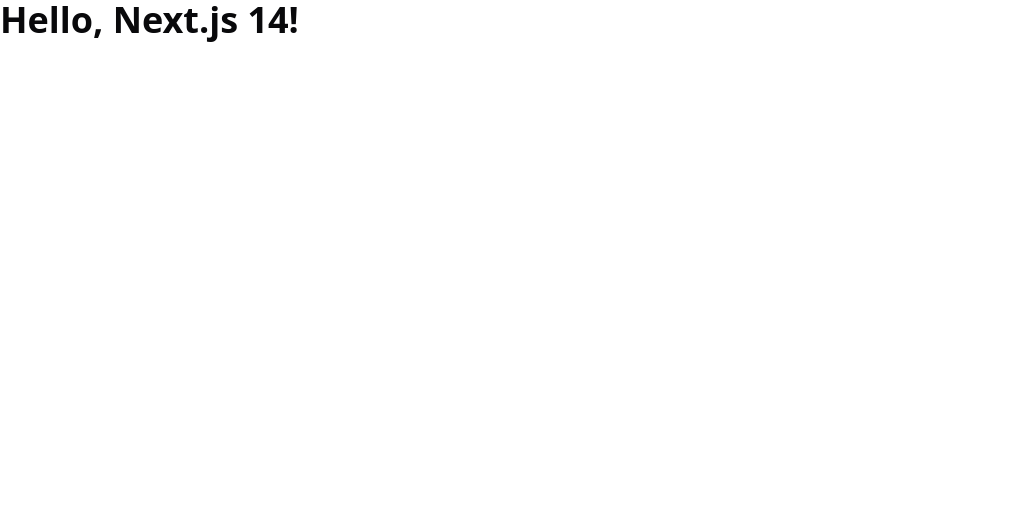
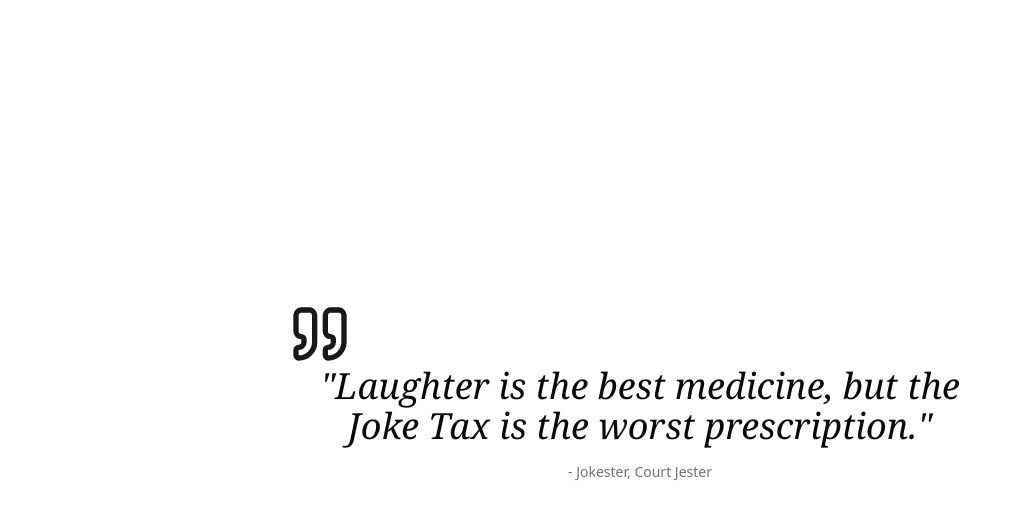
Before and after one commit to realrisman/quote-of-the-day, a Next.js app: page / in a window 1280 px wide. Shown: the top 520 px of the page, without its empty margins (0-1019 px from the left). Built offline with nearby package versions, Linux system fonts and the light colour scheme.

Commit message:
feat: add initial quote-display component

```diff
--- a/src/app/(main)/layout.tsx
+++ b/src/app/(main)/layout.tsx
@@ -22,7 +22,9 @@
 const Layout = ({ children }: LayoutProps) => {
   return (
     <html lang="en">
-      <body className={cn('min-h-screen bg-background font-sans antialiased', fontSans.variable)}>
+      <body
+        className={cn('h-screen w-screen bg-background font-sans antialiased', fontSans.variable)}
+      >
         {children}
       </body>
     </html>
--- a/src/app/(main)/page.tsx
+++ b/src/app/(main)/page.tsx
@@ -1,11 +1,9 @@
 import type { NextPage } from 'next'
 
+import QuoteDisplay from '@/components/quote-display'
+
 const Page: NextPage = () => {
-  return (
-    <div className="container">
-      <h1 className="text-4xl font-bold">Hello, Next.js 14!</h1>
-    </div>
-  )
+  return <QuoteDisplay />
 }
 
 export default Page
--- /dev/null
+++ b/src/components/quote-display.tsx
@@ -0,0 +1,21 @@
+import { Quote } from 'lucide-react'
+
+const QuoteDisplay = () => {
+  return (
+    <div className="flex flex-col items-center justify-center h-full p-4">
+      <div className="relative max-w-full sm:max-w-2xl">
+        <div className="absolute top-0 left-0 transform -translate-x-1/4 -translate-y-1/4 text-primary">
+          <Quote className="h-8 w-8 sm:h-12 sm:w-12 md:h-16 md:w-16" />
+        </div>
+        <blockquote className="relative px-4 pt-12 text-center font-serif text-xl italic leading-relaxed sm:text-2xl md:text-3xl lg:text-4xl">
+          &quot;Laughter is the best medicine, but the Joke Tax is the worst prescription.&quot;
+        </blockquote>
+        <div className="mt-4 text-center text-xs font-medium text-muted-foreground sm:text-sm">
+          - Jokester, Court Jester
+        </div>
+      </div>
+    </div>
+  )
+}
+
+export default QuoteDisplay
```
